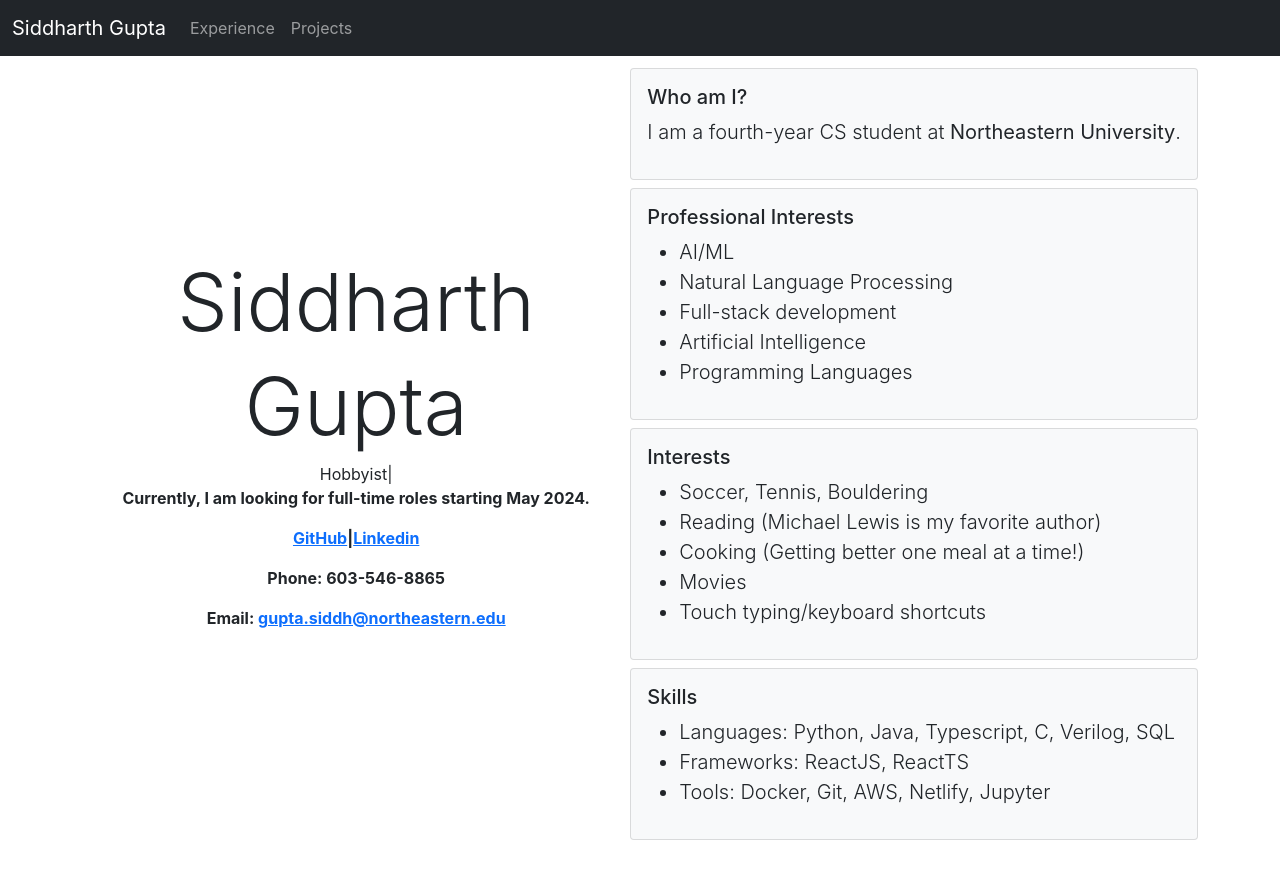
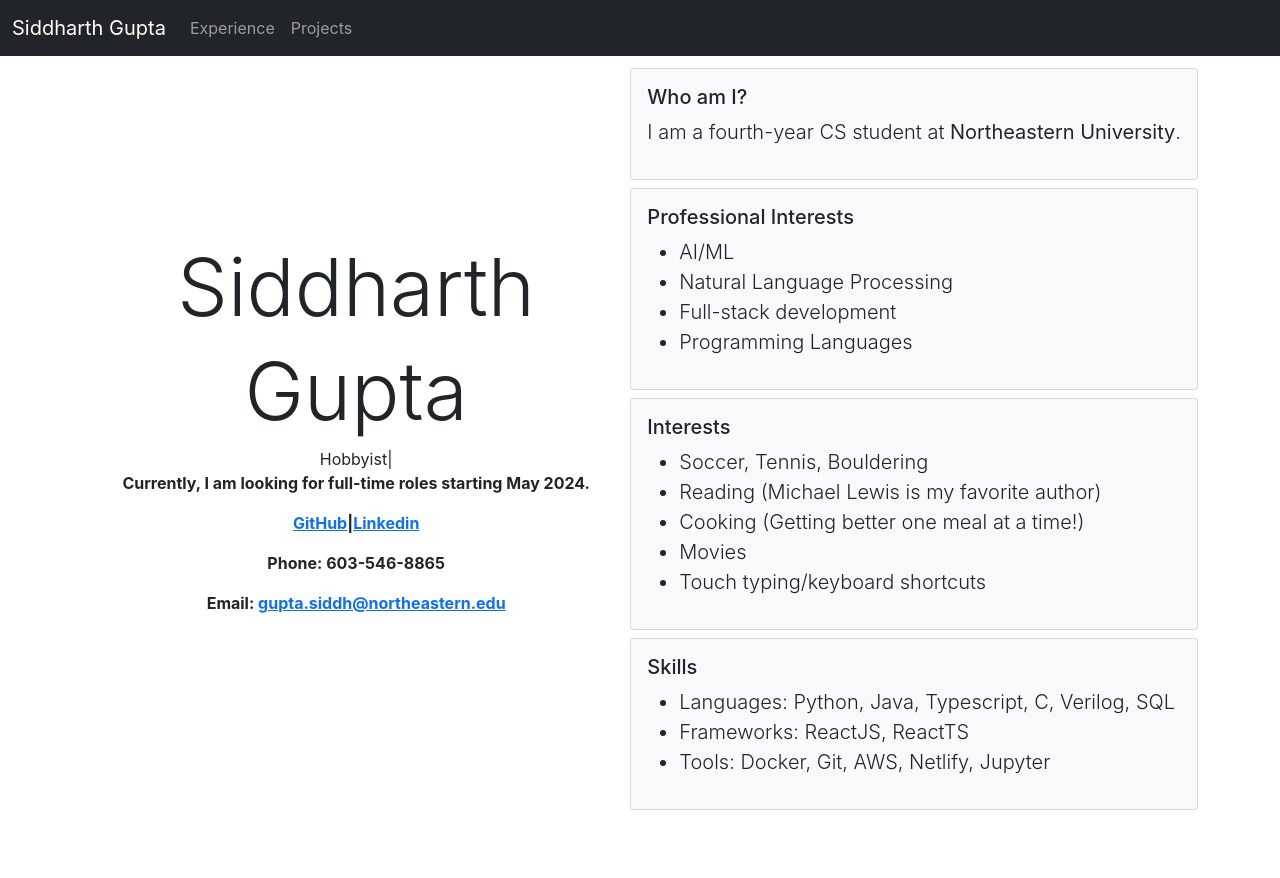
Before and after one commit to sidg1215/Personal-Website, a React (Create React App) app: page / in a window 1280 px wide. Shown: the top 878 px of the page. Built offline with nearby package versions, Linux system fonts and the light colour scheme.

Commit message:
Removed duplicate interest

```diff
--- a/src/pages/Home.jsx
+++ b/src/pages/Home.jsx
@@ -40,9 +40,6 @@ export const Home = () => {
                                 </li>
                                 <li>
                                     Full-stack development
-                                </li>
-                                <li>
-                                    Artificial Intelligence
                                 </li>
                                 <li>
                                     Programming Languages
```
